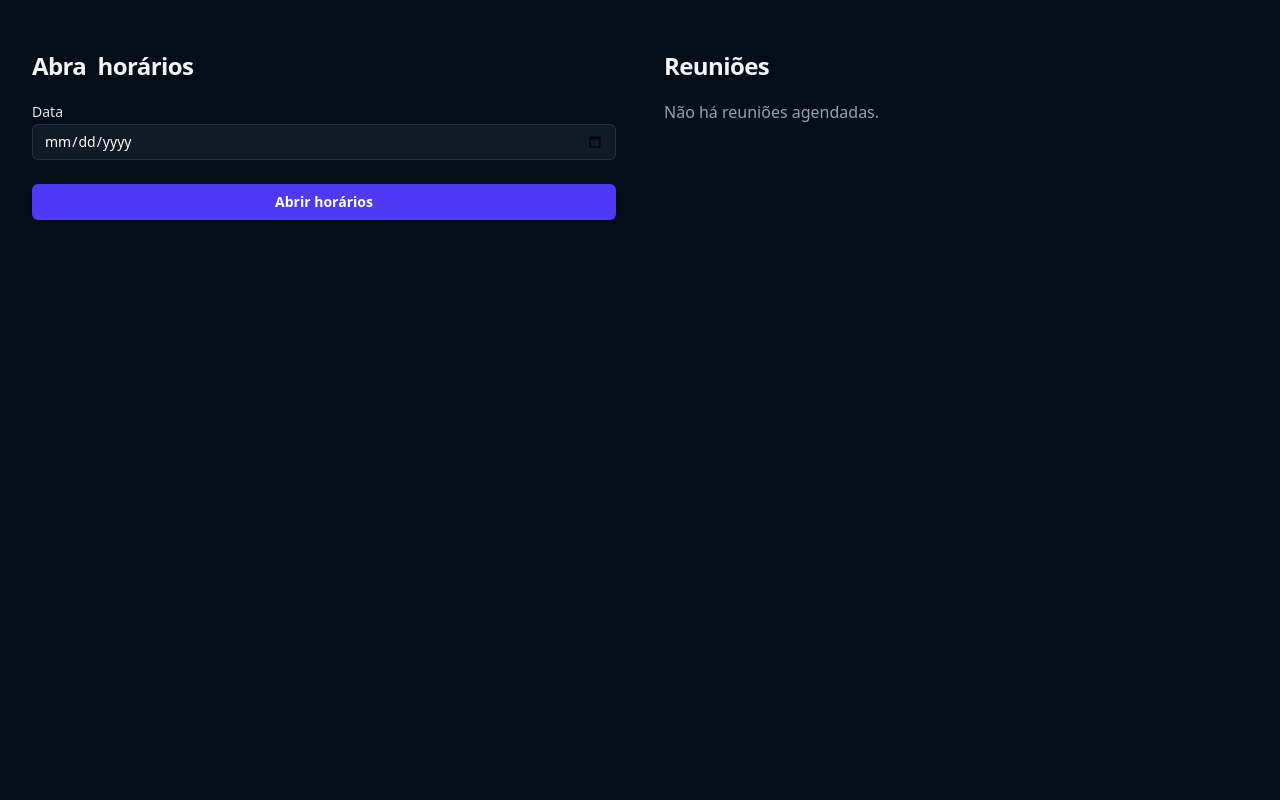
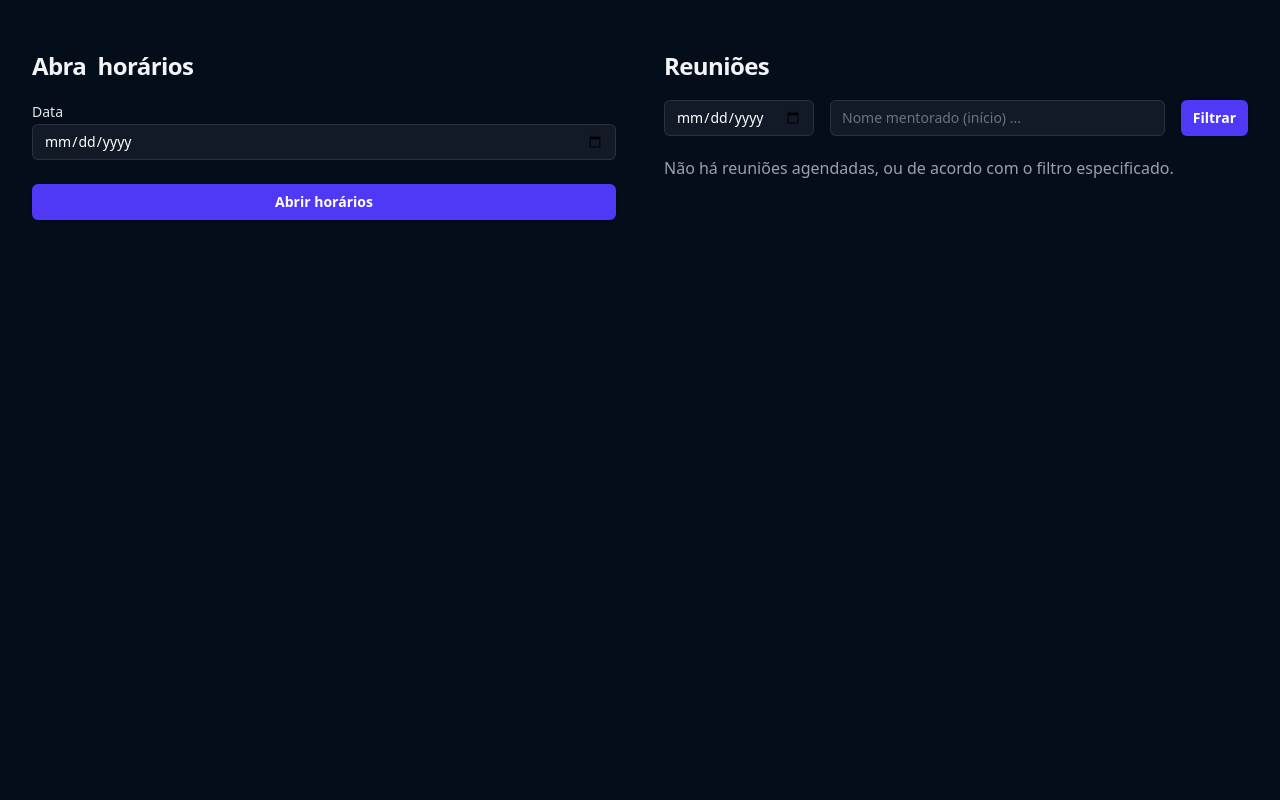
Before and after one commit to gm-costa/mentoria, a Django app: page /mentorados/reunioes/ in a window 1280 px wide. Shown: the part 64-864 px from the top of the page. Run offline with Django 5.2, Linux system fonts and the light colour scheme; the visitor is signed in with stand-in values (Sample User, id 1); data that the repository does not hold is empty.

Commit message:
Adiciona filtro para reuniões

```diff
--- a/apps/mentorados/htmx_views.py
+++ b/apps/mentorados/htmx_views.py
@@ -38,7 +38,7 @@ def tarefa_concluir(request, id_tarefa):
 @login_required
 def busca_horarios(request):
     template_name = 'hx/horarios.html'
-    data = request.GET.get('data2')
+    data = request.GET.get('data')
     data = datetime.strptime(data + 'T00:01', '%Y-%m-%dT%H:%M')
 
     horarios = [str(h).zfill(2) for h in range(8, 18) if h not in (12, 13)]
--- a/apps/mentorados/templates/reunioes.html
+++ b/apps/mentorados/templates/reunioes.html
@@ -26,7 +26,14 @@
             </div>
             <div>
                 <h2 class="my-4 text-2xl/9 font-bold tracking-tight text-gray-100">Reuniões</h2>
-                {% if reunioes %}
+
+                <form action="." method="GET">
+                    <div class="flex text-gray-100 gap-4">
+                        <input type="date" name="data-filter" class="block rounded-md bg-white/5 px-3 py-1.5 text-base text-white outline outline-1 -outline-offset-1 outline-white/10 placeholder:text-gray-500 focus:outline focus:outline-2 focus:-outline-offset-2 focus:outline-indigo-500 sm:text-sm/6" value="{{data_filter}}">
+                        <input type="text" name="mentorado-filter" class="block w-full rounded-md bg-white/5 px-3 py-1.5 text-base text-white outline outline-1 -outline-offset-1 outline-white/10 placeholder:text-gray-500 focus:outline focus:outline-2 focus:-outline-offset-2 focus:outline-indigo-500 sm:text-sm/6" placeholder="Nome mentorado (início) ..." value="{% if mentorado_filter %}{{mentorado_filter}}{% endif %}">
+                        <input type="submit" class="flex justify-center cursor-pointer rounded-md bg-indigo-600 px-3 py-1.5 text-sm/6 font-semibold text-white shadow-sm hover:bg-indigo-500 focus-visible:outline focus-visible:outline-2 focus-visible:outline-offset-2 focus-visible:outline-indigo-600" value="Filtrar">
+                    </div>
+                </form>
                 <ul role="list" class="divide-y divide-gray-800">
                     {% for reuniao in reunioes %}
                         <li class="flex justify-between gap-x-6 py-5">
@@ -40,15 +47,14 @@
                                 </div>
                             </div>
                             <div class="hidden shrink-0 sm:flex sm:flex-col sm:items-end">
-                                    <p class="text-sm/6 text-white">{{reuniao.data.data_inicial}}</p>
+                                <p class="text-sm/6 text-white">{{reuniao.data.data_inicial|date:'d/m/Y \à\s H:i'}}</p>
                                 <p class="mt-1 text-xs/5 text-gray-400"></p>
                             </div>
                         </li>
+                    {% empty %}
+                        <li class="text-gray-400 py-5">Não há reuniões agendadas, ou de acordo com o filtro especificado.</li>
                     {% endfor %}
                 </ul>
-                {% else %}
-                    <h2 class="text-gray-400">Não há reuniões agendadas.</h2>
-                {% endif %}
             </div>
         </div>
     </div>
--- a/apps/mentorados/views.py
+++ b/apps/mentorados/views.py
@@ -67,9 +67,21 @@ def mentorados(request):
 @login_required
 def reunioes(request):
     template_name = 'reunioes.html'
-    #TODO: a princípio mostrar todas as reunioes, depois filtar pelo template
+    data_filter = request.GET.get('data-filter')
+    mentorado_filter = request.GET.get('mentorado-filter')
+
     reunioes = Reuniao.objects.filter(data__mentor=request.user)
-    context = {'reunioes': reunioes}
+
+    if data_filter:
+        data_filter_date = datetime.strptime(data_filter + 'T00:01', '%Y-%m-%dT%H:%M')
+        reunioes = reunioes.filter(
+            data__data_inicial__gte=data_filter_date,
+            data__data_inicial__lte=(data_filter_date + timedelta(minutes=(23*60 + 58)))
+        )
+    if mentorado_filter:
+        reunioes = reunioes.filter(mentorado__nome__icontains=mentorado_filter)
+
+    context = {'reunioes': reunioes, 'data_filter': data_filter, 'mentorado_filter': mentorado_filter}
 
     if request.method == 'POST':
         data = request.POST.get('data')
@@ -97,29 +109,6 @@ def reunioes(request):
         return redirect('reunioes')
 
     return render(request, template_name, context)
-
-# def auth_mentorado(request):
-#     # template_name = 'auth_mentorado.html'
-#     if request.method == 'POST':
-#         url_origem = request.POST.get('url_origem')
-#         token = request.POST.get('token').strip()
-
-#         if len(token) == 0:
-#             messages.add_message(request, messages.WARNING, 'Token não informado !')
-#             return redirect(url_origem)
-
-#         if not Mentorado.objects.filter(token=token).exists():
-#             messages.add_message(request, messages.ERROR, 'Token inválido')
-#             return redirect(url_origem)
-#             # return redirect('auth_mentorado')
-
-#         # response = redirect('escolher_dia')
-#         response = redirect(url_origem)
-#         # response.set_cookie('auth_token', token, max_age=3600)
-#         response.set_cookie('auth_token', token, max_age=2*60)
-#         return response
-
-#     # return render(request, template_name)
 
 def auth_mentorado(request):
     body = json.loads(request.body)
```
Lines whose indentation alone changed are shown as unchanged.
